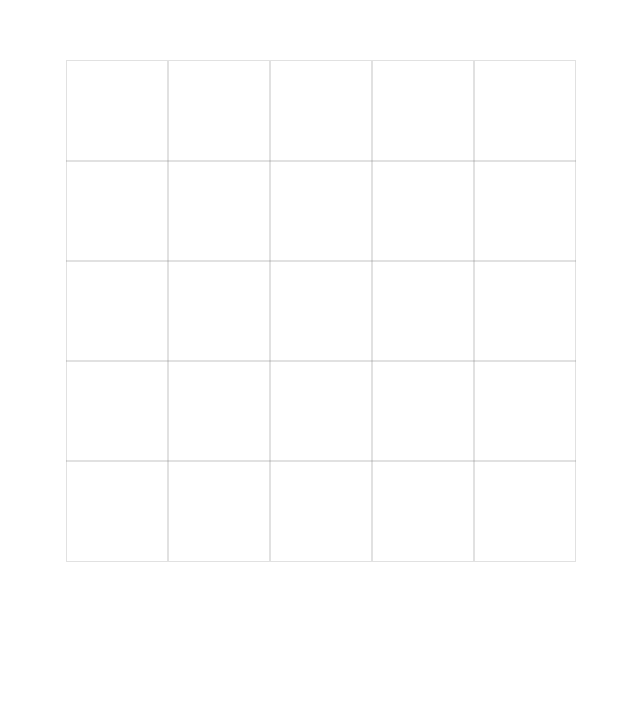
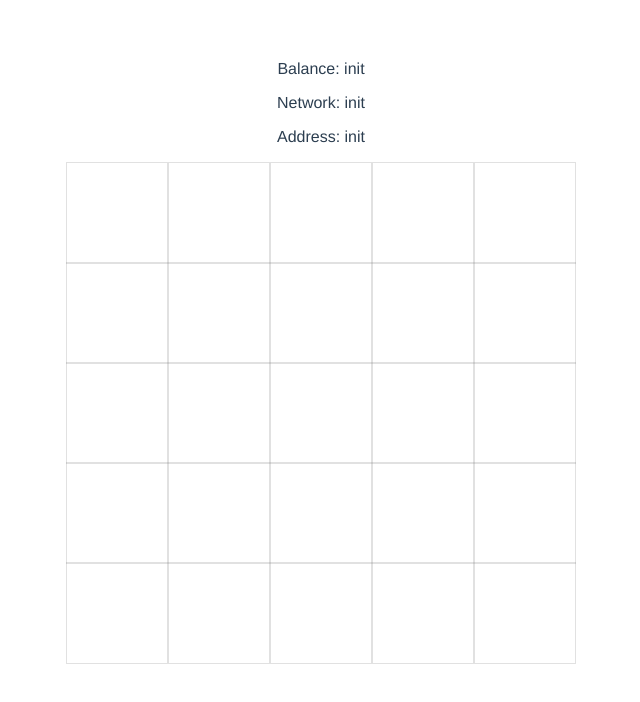
Before and after one commit to zksnake/zksnake-ui, a Vue app: page / in a window 1280 px wide. Shown: the top 702 px of the page, without its empty margins (319-959 px from the left). Built offline with nearby package versions, Linux system fonts and the light colour scheme.

Commit message:
display wallet info

```diff
--- a/src/components/HelloWorld.vue
+++ b/src/components/HelloWorld.vue
@@ -1,9 +1,10 @@
 <template>
   <div class="hello">
+    <WalletInfo :wallet="wallet"></WalletInfo>
     <div class="row" v-for="xc, x in cells" :key="'x-'+x">
       <div class="cell" :class="styleClass(x,y)"
         v-for="yc, y in xc" :key="'y-'+y" @click="click(x,y)">
-        <crossIcon class="icon" v-if="!this.cells[x][y] && !canClick(x,y, curPlayer)" style="opacity: 0.1; "></crossIcon>
+        <crossIcon class="icon" v-if="!cells[x][y] && !canClick(x,y, curPlayer)" style="opacity: 0.1; "></crossIcon>
       </div>
     </div>
   </div>
@@ -12,11 +13,13 @@
 <script>
 
 import crossIcon from '../icons/cross.vue'
+import WalletInfo from './WalletInfo.vue'
 import { web3, SensiletWallet } from '../web3'
 
 export default {
   components: {
-    crossIcon
+    crossIcon,
+    WalletInfo
   },
   name: 'HelloWorld',
   props: {
@@ -28,6 +31,13 @@ export default {
       lastCell: { // last position of p or q
         q: null,
         p: null
+      },
+
+      // wallet
+      wallet: {
+        balance: 'init',
+        network: 'init',
+        address: 'init'
       }
     }
   },
--- /dev/null
+++ b/src/components/WalletInfo.vue
@@ -0,0 +1,30 @@
+<template>
+    <div class="walletinfo">
+        <p>Balance: {{wallet.balance}}</p>
+        <p>Network: {{wallet.network}}</p>
+        <p>Address: {{wallet.address}}</p>
+    </div>
+</template>
+
+<script>
+
+export default {
+  components: {
+  },
+  name: 'WalletInfo',
+  props: ['wallet'],
+  data () {
+    return {
+    }
+  },
+  methods: {
+  }
+}
+</script>
+
+<!-- Add "scoped" attribute to limit CSS to this component only -->
+<style scoped scss>
+.walletinfo{
+    width: 100%;
+}
+</style>
```
